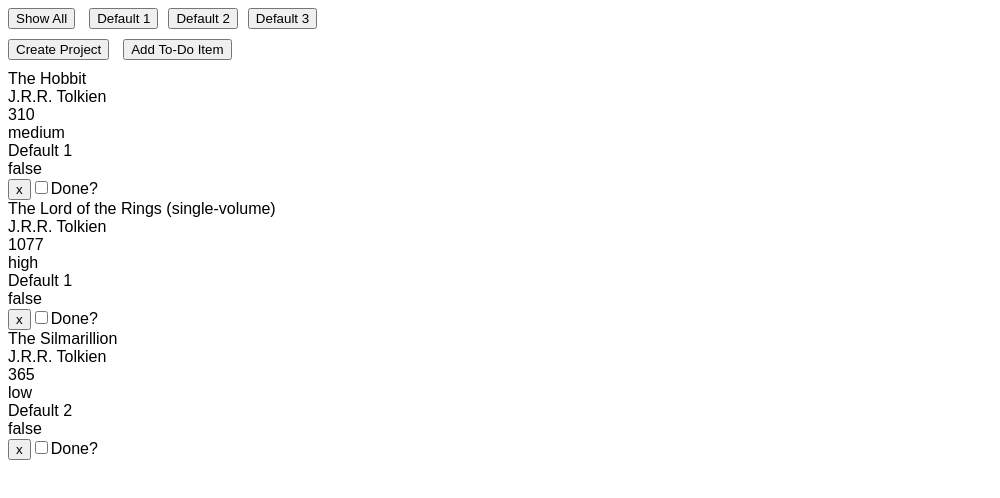
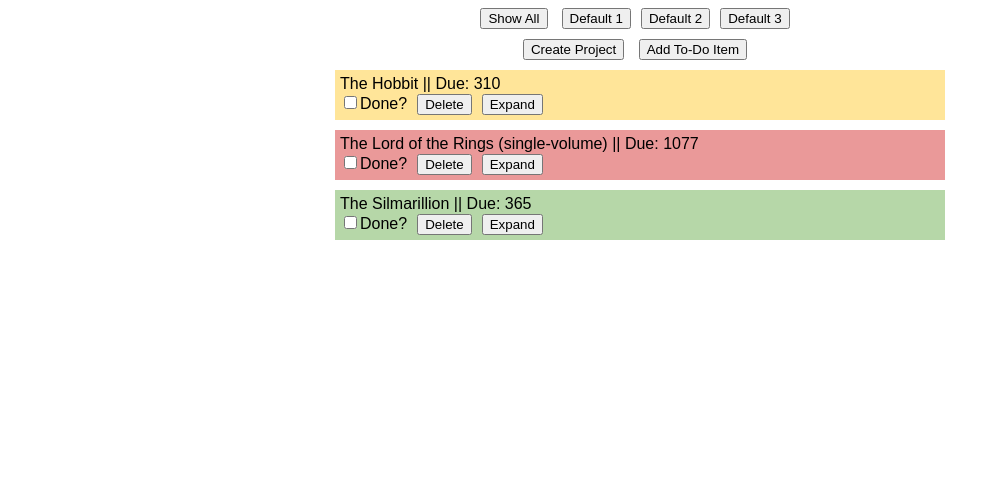
Before and after one commit to Prin-S/to-do-list, a website built with webpack: page src/index.html in a window 1280 px wide. Shown: the whole page, without its empty margins (0-1000 px from the left). Built offline with nearby package versions, Linux system fonts and the light colour scheme; a web font is replaced by a local one.

Commit message:
Added ability to expand and shrink item to show more details and did some CSS styling.
I initially chose to have a dialog open to show full item details, but it didn't look good, so I will remove this part and fully switch to expanding/shrinking item to reveal more details instead.

```diff
--- a/src/index.html
+++ b/src/index.html
@@ -10,10 +10,11 @@
             <button id="show-all" class="button">Show All</button>
         </nav>
     </header>
+    <div id="create-add">
         <dialog id="new-project-dialog">
             <form id="project-form">
                 <label for="project-title">Project Title: <input type="text" id="project-title" name="project-title" class="label" required></label><br/>
-            <button type="submit" class="submit">Submit</button> <button type="reset" class="reset">Reset</button> <button type="button" id="project-close" class="close">Close</button>
+                <button type="submit" class="dialog-button">Submit</button><button type="reset" class="dialog-button">Reset</button><button type="button" id="project-close" class="dialog-button">Close</button>
             </form>
         </dialog>
         <button id="new-project" class="button">Create Project</button>
@@ -21,20 +22,21 @@
             <form id="item-form">
                 <label for="title">Title: <input type="text" id="title" name="title" class="label" required></label><br/>
                 <label for="details">Details: <input type="text" id="details" name="details" class="label" required></label><br/>
-            <label for="due-date">Due Date: <input type="number" id="due-date" name="due-date" class="label" required></label>
+                <label for="due-date">Due Date: <input type="date" id="due-date" name="due-date" class="label" required></label>
                 <div>
                     Priority:
-                <input type="radio" id="high" name="priority" value="high" required><label for="high">High</label>
-                <input type="radio" id="medium" name="priority" value="medium"><label for="medium">Medium</label>
-                <input type="radio" id="low" name="priority" value="low" required><label for="low">Low</label>
+                    <input type="radio" id="high" name="priority" value="High" required><label for="high">High</label>
+                    <input type="radio" id="medium" name="priority" value="Medium"><label for="medium">Medium</label>
+                    <input type="radio" id="low" name="priority" value="Low" required><label for="low">Low</label>
                 </div>
                 <div id="item-projects">
                     Project:
                 </div>
-            <button type="submit" class="submit">Submit</button> <button type="reset" class="reset">Reset</button> <button type="button" id="item-close" class="close">Close</button>
+                <button type="submit" class="dialog-button">Submit</button><button type="reset" class="dialog-button">Reset</button><button type="button" id="item-close" class="dialog-button">Close</button>
             </form>
         </dialog>
         <button id="new-item" class="button">Add To-Do Item</button>
+    </div>
     <div id="content"></div>
 </body>
 </html>
--- a/src/index.js
+++ b/src/index.js
@@ -12,9 +12,9 @@
 }
 
 // Demo data
-const hobbit = createItem('The Hobbit', 'J.R.R. Tolkien', 310, 'medium', 'Default 1');
-const lotr = createItem('The Lord of the Rings (single-volume)', 'J.R.R. Tolkien', 1077, 'high', 'Default 1');
-const silmarillion = createItem('The Silmarillion', 'J.R.R. Tolkien', 365, 'low', 'Default 2');
+const hobbit = createItem('The Hobbit', 'J.R.R. Tolkien', 310, 'Medium', 'Default 1');
+const lotr = createItem('The Lord of the Rings (single-volume)', 'J.R.R. Tolkien', 1077, 'High', 'Default 1');
+const silmarillion = createItem('The Silmarillion', 'J.R.R. Tolkien', 365, 'Low', 'Default 2');
 
 addItem(hobbit);
 addItem(lotr);
@@ -31,52 +31,76 @@
 
 function showOneItem(element, index) {
     const box = document.createElement('div');
+    box.setAttribute('id', `box${index}`);
+
+    if (element.getPriority() == 'High') {
+        box.setAttribute('class', 'box box-bg-high');
+    } else if (element.getPriority() == 'Medium') {
+        box.setAttribute('class', 'box box-bg-medium');
+    } else {
+        box.setAttribute('class', 'box box-bg-low');
+    }
+
+    const itemSummary = document.createElement('div');
+    itemSummary.innerHTML = `${element.getTitle()} || Due: ${element.getDueDate()}`;
+
     const itemTitle = document.createElement('div');
+    itemTitle.innerHTML = `<strong>Title:</strong> ${element.getTitle()}`;
+
     const itemDetails = document.createElement('div');
+    itemDetails.innerHTML = `<strong>Details:</strong> ${element.getDetails()}`;
+
     const itemDueDate = document.createElement('div');
+    itemDueDate.innerHTML = `<strong>Due Date:</strong> ${element.getDueDate()}`;
+
     const itemPriority = document.createElement('div');
+    itemPriority.innerHTML = `<strong>Priority:</strong> ${element.getPriority()}`;
+
     const itemProject = document.createElement('div');
+    itemProject.innerHTML = `<strong>Project:</strong> ${element.getProject()}`;
+
     const itemChecklist = document.createElement('div');
+
+    if (element.getChecklist()) {
+        itemChecklist.innerHTML = '<strong>Status:</strong> Done';
+        itemSummary.setAttribute('class', 'strike-through');
+    } else {
+        itemChecklist.innerHTML = '<strong>Status:</strong> Not done';
+    }
+
+    /*const expandButton = document.createElement('button');
+    expandButton.setAttribute('class', 'box-button');
+    expandButton.innerHTML = 'Expand';
+    expandButton.addEventListener('click', () => itemFullDetails.showModal());*/
+
+    const itemFullDetails = document.createElement('dialog');
+    itemFullDetails.setAttribute('id', 'item-full-details-dialog');
+
+    const closeFullDetails = document.createElement('button');
+    closeFullDetails.setAttribute('class', 'dialog-button');
+    closeFullDetails.innerHTML = 'Close';
+    closeFullDetails.addEventListener('click', () => itemFullDetails.close());
+
     const selections = document.createElement('div');
+    selections.setAttribute('class', 'selections');
+    selections.appendChild(createDoneButton(element, index));
+    selections.appendChild(createRemoveButton(index));
+    selections.appendChild(createExpandButton(element, index));
 
-    box.setAttribute('class', 'box');
-    //box.setAttribute('id', index);
-
-    itemTitle.innerHTML = element.getTitle();
-    itemDetails.innerHTML = element.getDetails();
-    itemDueDate.innerHTML = element.getDueDate();
-    itemPriority.innerHTML = element.getPriority();
-    itemProject.innerHTML = element.getProject();
-    itemChecklist.innerHTML = element.getChecklist();
-
-    selections.setAttribute('class', 'selections');
-    selections.appendChild(createRemoveButton(index));
-    selections.appendChild(createDoneButton(element, index));
-
-    box.appendChild(itemTitle);
-    box.appendChild(itemDetails);
-    box.appendChild(itemDueDate);
-    box.appendChild(itemPriority);
-    box.appendChild(itemProject);
-    box.appendChild(itemChecklist);
+    box.appendChild(itemSummary);
     box.appendChild(selections);
 
+    itemFullDetails.appendChild(itemTitle);
+    itemFullDetails.appendChild(itemDueDate);
+    itemFullDetails.appendChild(itemDetails);
+    itemFullDetails.appendChild(itemPriority);
+    itemFullDetails.appendChild(itemProject);
+    itemFullDetails.appendChild(itemChecklist);
+    itemFullDetails.appendChild(closeFullDetails);
+
+    content.appendChild(itemFullDetails);
+
     return box; // Return to function in showAllItems()
-}
-
-function createRemoveButton(index) {
-    const removeButton = document.createElement('button');
-
-    removeButton.setAttribute('id', index);
-    removeButton.innerHTML = 'x';
-    removeButton.addEventListener('click', removeItem.bind(this, removeButton.id));
-
-    return removeButton; // Return to function in showOneItem(element, index)
-}
-
-function removeItem(itemID) {
-    allToDos.splice(itemID, 1); // Remove one element starting at itemID
-    showAllItems(currentProject);
 }
 
 function createDoneButton(element, index) {
@@ -104,6 +128,54 @@
 function toggleDone(index) {
     allToDos[index].setChecklist();
     showAllItems(currentProject);
+}
+
+function createRemoveButton(index) {
+    const removeButton = document.createElement('button');
+
+    removeButton.setAttribute('id', index);
+    removeButton.setAttribute('class', 'box-button');
+    removeButton.innerHTML = 'Delete';
+    removeButton.addEventListener('click', removeItem.bind(this, removeButton.id));
+
+    return removeButton; // Return to function in showOneItem(element, index)
+}
+
+function removeItem(itemID) {
+    allToDos.splice(itemID, 1); // Remove one element starting at itemID
+    showAllItems(currentProject);
+}
+
+function createExpandButton(element, index) {
+    const expandButton = document.createElement('button');
+
+    expandButton.setAttribute('id', `expand${index}`);
+    expandButton.setAttribute('class', 'box-button');
+    expandButton.innerHTML = 'Expand';
+    expandButton.addEventListener('click', expandItem.bind(this, element, index));
+
+    return expandButton; // Return to function in showOneItem(element, index)
+}
+
+function expandItem(element, index) {
+    const expandedBox = document.querySelector(`#box${index}`);
+    const expandedExpandButton = document.querySelector(`#expand${index}`);
+
+    const itemDetails = document.createElement('div');
+    itemDetails.setAttribute('id', `details${index}`);
+    itemDetails.innerHTML = `<strong>Details:</strong> ${element.getDetails()}`;
+
+    if (expandedExpandButton.innerHTML == 'Expand') {
+        expandedExpandButton.innerHTML = 'Shrink';
+        expandedBox.appendChild(itemDetails);
+    } else {
+        expandedExpandButton.innerHTML = 'Expand';
+        expandedBox.removeChild(expandedBox.lastElementChild);
+    }
+
+
+
+
 }
 
 const itemDialog = document.querySelector('#new-item-dialog');
@@ -199,7 +271,7 @@
 
 function showAllItems(selectedProject = false) {
     content.innerHTML = '';
-    console.log(selectedProject);
+
     allToDos.forEach((element, index) => {
         if (!selectedProject) { // When the page first loads or the Show All button is clicked, show all items.
             currentProject = false;
--- a/src/styles.css
+++ b/src/styles.css
@@ -5,7 +5,14 @@
     font-weight: 400;
 }
 
+.strike-through {
+    text-decoration: line-through;
+    text-decoration-thickness: 3px;
+    text-decoration-color: #689de4;
+}
+
 nav {
+    text-align: center;
     width: 100%;
 }
 
@@ -13,3 +20,52 @@
     margin-right: 10px;
     margin-bottom: 10px;
 }
+
+#create-add {
+    text-align: center;
+}
+
+.dialog-button {
+    margin-top: 10px;
+    margin-right: 10px;
+}
+
+.box-button {
+    margin-left: 10px;
+}
+
+.box {
+    display: block;
+    margin-left: auto;
+    margin-right: auto;
+    margin-bottom: 10px;
+    padding: 5px;
+}
+
+@media (max-width: 992px) {
+    p, div, label, button {
+        font-size: 20px;
+    }
+
+    .box {
+        width: 100%;
+    }
+}
+
+@media (min-width: 992px) {
+    .box {
+        width: 600px;
+    }
+}
+
+.box-bg-high {
+    background-color: #ea9999;
+}
+
+.box-bg-medium {
+    background-color: #ffe599;
+}
+
+.box-bg-low {
+    background-color: #b6d7a8;
+}
```
Lines whose indentation alone changed are shown as unchanged.
